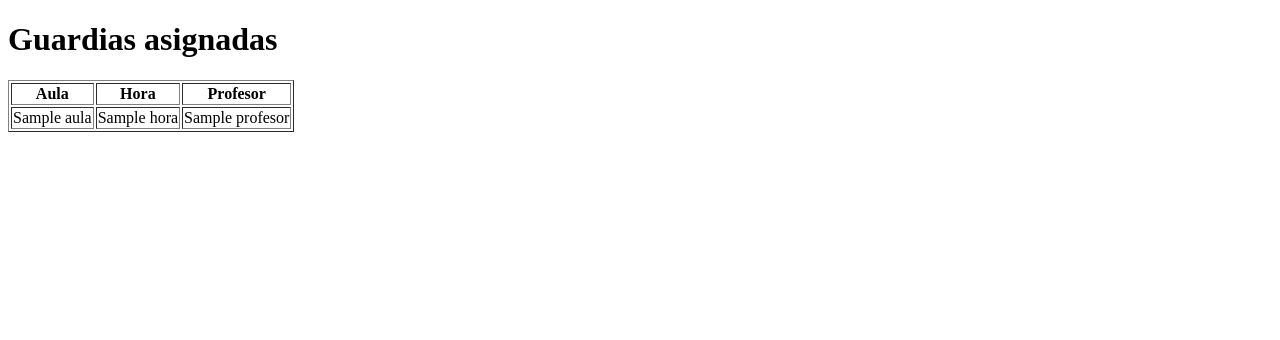
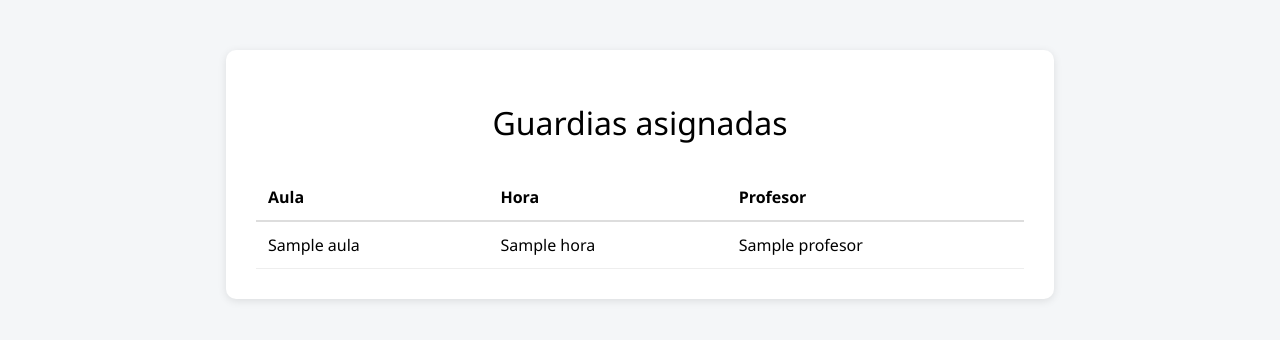
Before and after one commit to yagoaresarmesto/ACT_Proyecto_Guardias, a Flask app: template templates/vista_guardias.html in a window 1280 px wide. Shown: the top 340 px of the page. Run offline with Flask 3, Linux system fonts and the light colour scheme; the template is opened without the code that fills it: most values are stand-ins (such as "Sample title", 1, 10 or a date in 2020).

Commit message:
Añadido CSS básico e integración de archivos estáticos en Flask

```diff
--- a/static/estilos.css
+++ b/static/estilos.css
@@ -1 +1,47 @@
 /** Estilos **/
+
+body {
+    font-family: 'Segoe UI', Arial, sans-serif;
+    background-color: #f4f6f8;
+    margin: 0;
+}
+
+.container {
+    width: 60%;
+    margin: 50px auto;
+    background-color: white;
+    padding: 30px;
+    border-radius: 10px;
+    box-shadow: 0px 2px 8px rgba(0,0,0,0.1);
+}
+
+h1 {
+    text-align: center;
+    margin-bottom: 30px;
+    font-weight: 500;
+}
+
+table {
+    width: 100%;
+    border-collapse: collapse;
+}
+
+th {
+    text-align: left;
+    padding: 12px;
+    border-bottom: 2px solid #ddd;
+}
+
+td {
+    padding: 12px;
+    border-bottom: 1px solid #eee;
+}
+
+tr:hover {
+    background-color: #f9f9f9;
+}
+
+.sin-profesor {
+    color: #ffde21;
+    font-weight: bold;
+}
--- a/templates/vista_guardias.html
+++ b/templates/vista_guardias.html
@@ -2,12 +2,14 @@
 <html>
 <head>
     <title>Guardias</title>
+    <link rel="stylesheet" href="{{ url_for('static', filename='estilos.css') }}">
 </head>
 <body>
 
+<div class="container">
     <h1>Guardias asignadas</h1>
 
-<table border="1">
+    <table>
         <tr>
             <th>Aula</th>
             <th>Hora</th>
@@ -22,12 +24,13 @@
                 {% if profesor %}
                     {{ profesor[1] }}
                 {% else %}
-                Pendiente de asignar
+                    <span class="sin-profesor">Sin asignar</span>
                 {% endif %}
             </td>
         </tr>
         {% endfor %}
     </table>
+</div>
 
 </body>
 </html>
```
Lines whose indentation alone changed are shown as unchanged.
